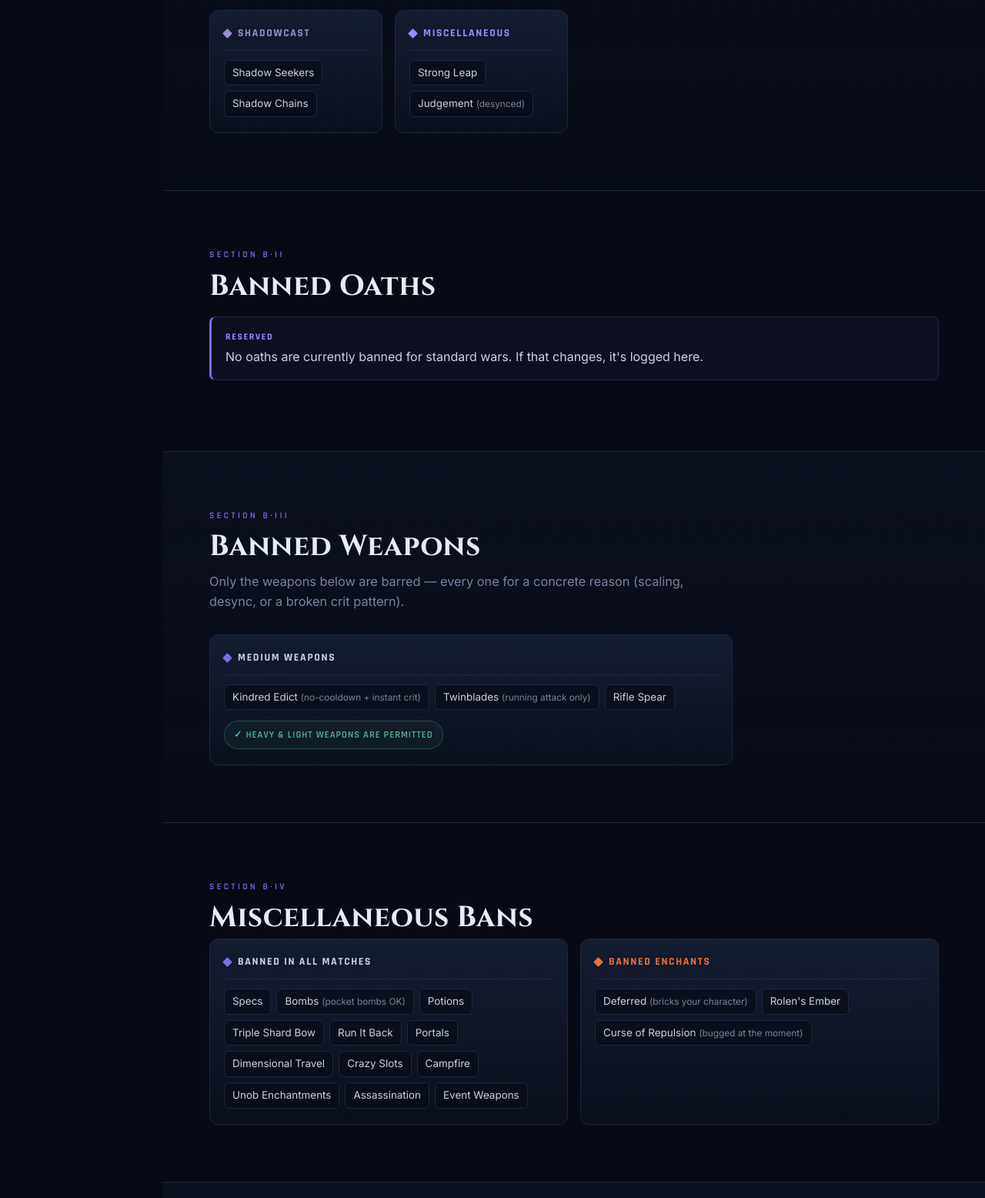
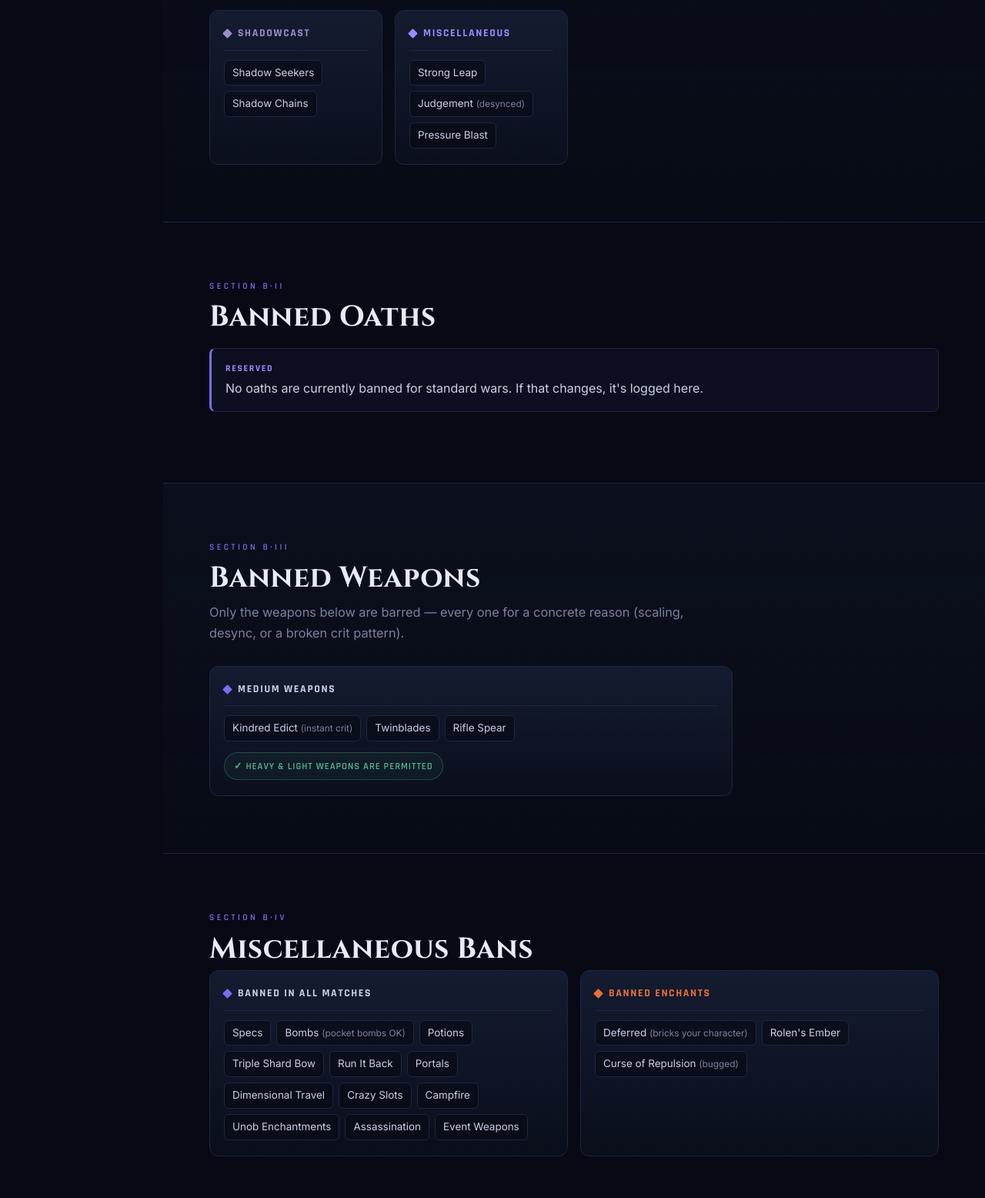
Before and after one commit to bombardino-999/DWPG_EventRules, a plain HTML site: page index.html in a window 1280 px wide. Shown: the part 1924-3480 px from the top of the page at 77% size. Drawn offline with Linux system fonts and the light colour scheme.

Commit message:
Update index.html

```diff
--- a/index.html
+++ b/index.html
@@ -452,7 +452,7 @@ a.permalink{color:var(--echo-2); text-decoration:none}
         </div>
         <div class="card">
           <div class="el" style="color:var(--echo-2)"><span class="gem" style="background:var(--echo-2)"></span>Miscellaneous</div>
-          <div class="taglist"><span class="tag">Strong Leap</span><span class="tag">Judgement <small>(desynced)</small></span></div>
+          <div class="taglist"><span class="tag">Strong Leap</span><span class="tag">Judgement <small>(desynced)</small></span><span class="tag">Pressure Blast</span></div>
         </div>
       </div>
     </div>
@@ -476,8 +476,8 @@ a.permalink{color:var(--echo-2); text-decoration:none}
       <div class="card" style="max-width:680px">
         <div class="el" style="color:var(--silver)"><span class="gem" style="background:var(--echo)"></span>Medium Weapons</div>
         <div class="taglist">
-          <span class="tag">Kindred Edict <small>(no-cooldown + instant crit)</small></span>
-          <span class="tag">Twinblades <small>(running attack only)</small></span>
+          <span class="tag">Kindred Edict <small>(instant crit)</small></span>
+          <span class="tag">Twinblades</span>
           <span class="tag">Rifle Spear</span>
         </div>
         <span class="allow">✓ Heavy &amp; light weapons are permitted</span>
@@ -505,7 +505,7 @@ a.permalink{color:var(--echo-2); text-decoration:none}
           <div class="taglist">
             <span class="tag">Deferred <small>(bricks your character)</small></span>
             <span class="tag">Rolen's Ember</span>
-            <span class="tag">Curse of Repulsion <small>(bugged at the moment)</small></span>
+            <span class="tag">Curse of Repulsion <small>(bugged)</small></span>
           </div>
         </div>
       </div>
@@ -558,7 +558,7 @@ a.permalink{color:var(--echo-2); text-decoration:none}
         <div class="card">
           <div class="el" style="color:var(--echo-2)"><span class="gem" style="background:var(--echo)"></span>2 per team</div>
           <div class="taglist">
-            <span class="tag">Any Fist Weapon <small>(Wraith, Fist Style, LFT)</small></span>
+            <span class="tag">Any Fist Weapon <small>(Wraithclaw, Fist Style, LFT, Purple Cloud)</small></span>
           </div>
         </div>
         <div class="card">
@@ -602,7 +602,7 @@ a.permalink{color:var(--echo-2); text-decoration:none}
         <div class="verdict can">
           <h4>◢ Redo CAN be called</h4>
           <ul>
-            <li>Deepwoken itself crashes</li>
+            <li>Game itself crashes</li>
             <li>Excessive running &gt; 12s <small>(painfully obvious; 50/50s default to no call)</small></li>
             <li>An opponent is caught using a banned item / tech / misc</li>
             <li>The match is interrupted by gankers</li>
```
